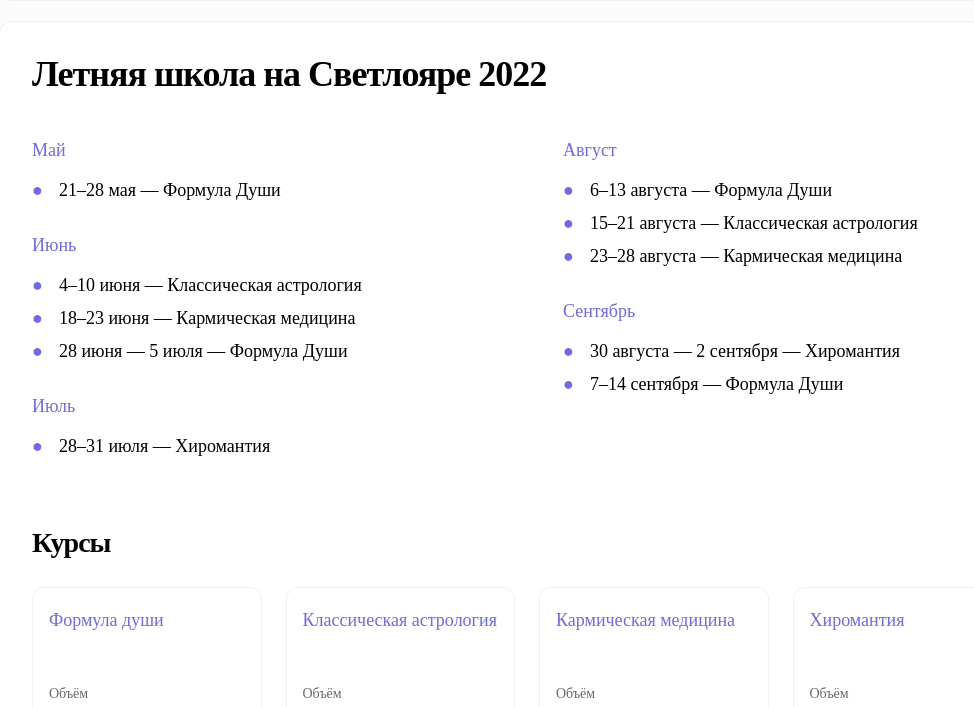
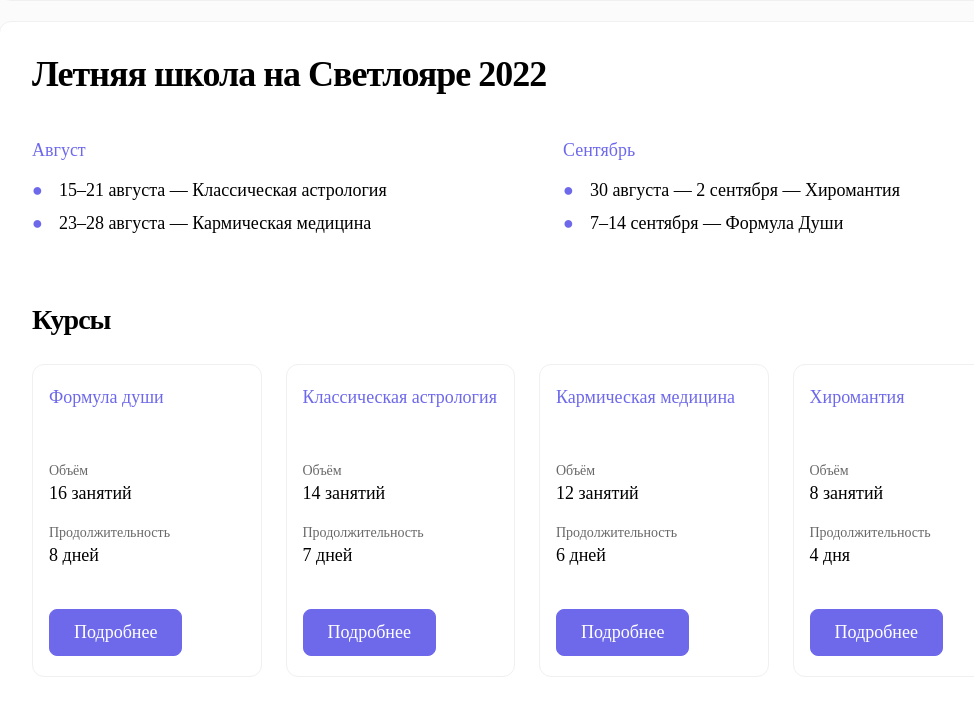
Before and after one commit to mosigo/astrogor, a Flask app: page /edu in a window 1280 px wide. Shown: the part 1568-2275 px from the top of the page, without its empty margins (101-1075 px from the left). Run offline with Flask 2, Linux system fonts and the light colour scheme; parts of the project's set-up code (start-up, migrations or seed data) failed here and were passed over; some web fonts are replaced.

Commit message:
Расписание летней школы на Светлояре изменено — оставлены только курсы августа и сентября.

```diff
--- a/templates/edu.html
+++ b/templates/edu.html
@@ -162,28 +162,13 @@ img.border {
         </div>-->
         <div class="plate-inner no-header">
             <div class="w50 left">
-                <div class="text-header">Май</div>
+                <div class="text-header">Август</div>
                 <ul>
-                    <li>21–28 мая — Формула Души</li>
-                </ul>
-                <div class="text-header">Июнь</div>
-                <ul>
-                    <li>4–10 июня — Классическая астрология</li>
-                    <li>18–23 июня — Кармическая медицина</li>
-                    <li>28 июня — 5 июля — Формула Души</li>
-                </ul>
-                <div class="text-header">Июль</div>
-                <ul>
-                    <li>28–31 июля — Хиромантия</li>
+                    <li>15–21 августа — Классическая астрология</li>
+                    <li>23–28 августа — Кармическая медицина</li>
                 </ul>
             </div>
             <div class="w50 right">
-                <div class="text-header">Август</div>
-                <ul>
-                    <li>6–13 августа — Формула Души</li>
-                    <li>15–21 августа — Классическая астрология</li>
-                    <li>23–28 августа — Кармическая медицина</li>
-                </ul>
                 <div class="text-header">Сентябрь</div>
                 <ul>
                     <li>30 августа — 2 сентября — Хиромантия</li>
```
